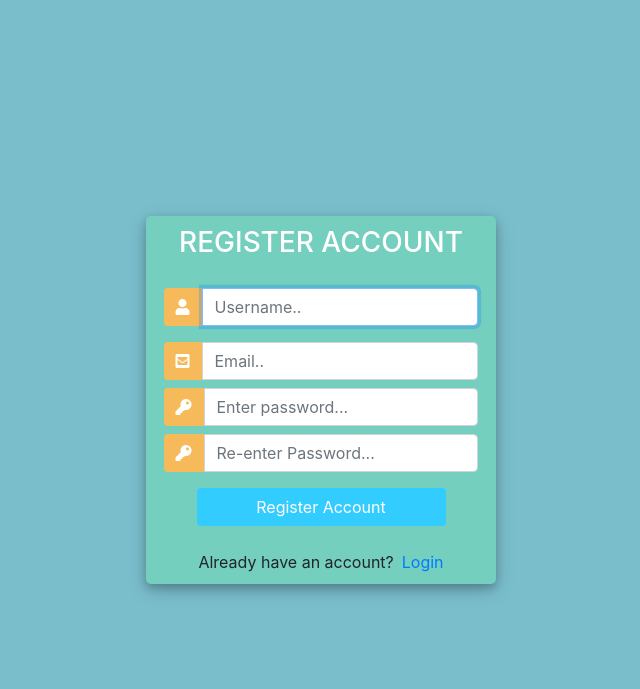
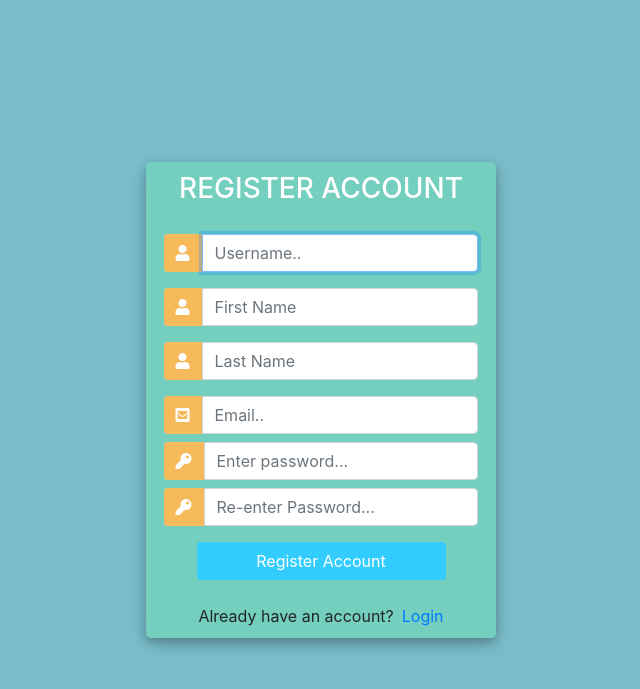
Before and after one commit to benjamin-andoh/edwuma_fie, a Django app: page /register in a window 1280 px wide. Shown: the top 689 px of the page, without its empty margins (319-959 px from the left). Run offline with Django 3.2, Linux system fonts and the light colour scheme; some libraries are stand-ins or nearby versions.

Commit message:
update registration page

```diff
--- a/home/forms.py
+++ b/home/forms.py
@@ -6,6 +6,7 @@ from django.contrib.auth.models import User
 
 # this is a form for creating a User
 class CreateUserForm(UserCreationForm):
+
     class Meta:
         model = User
-        fields = ['username', 'email', 'first_name', 'last_name', 'password1', 'password2']
+        fields = ['username', 'first_name', 'last_name', 'email','password1', 'password2']
--- a/templates/base/register.html
+++ b/templates/base/register.html
@@ -90,6 +90,18 @@
                 </div>
                  {{ form.username }}
               </div>
+              <div class="input-group mb-3">
+                <div class="input-group-append">
+                  <span class="input-group-text"><i class="fas fa-user"></i></span>
+                </div>
+                 {{ form.first_name }}
+              </div>
+              <div class="input-group mb-3">
+                <div class="input-group-append">
+                  <span class="input-group-text"><i class="fas fa-user"></i></span>
+                </div>
+                 {{ form.last_name }}
+              </div>
               <div class="input-group mb-2">
                 <div class="input-group-append">
                   <span class="input-group-text"><i class="fas fa-envelope-square"></i></span>
@@ -133,9 +145,12 @@
       //Query All input fields
       var form_fields = document.getElementsByTagName('input')
       form_fields[1].placeholder = 'Username..';
-      form_fields[2].placeholder = 'Email..';
-      form_fields[3].placeholder = 'Enter password...';
-      form_fields[4].placeholder = 'Re-enter Password...';
+      form_fields[2].placeholder = 'First Name';
+      form_fields[3].placeholder = 'Last Name';
+      form_fields[4].placeholder = 'Email..';
+      form_fields[5].placeholder = 'Enter password...';
+      form_fields[6].placeholder = 'Re-enter Password...';
+
 
 
       for (var field in form_fields) {
```
